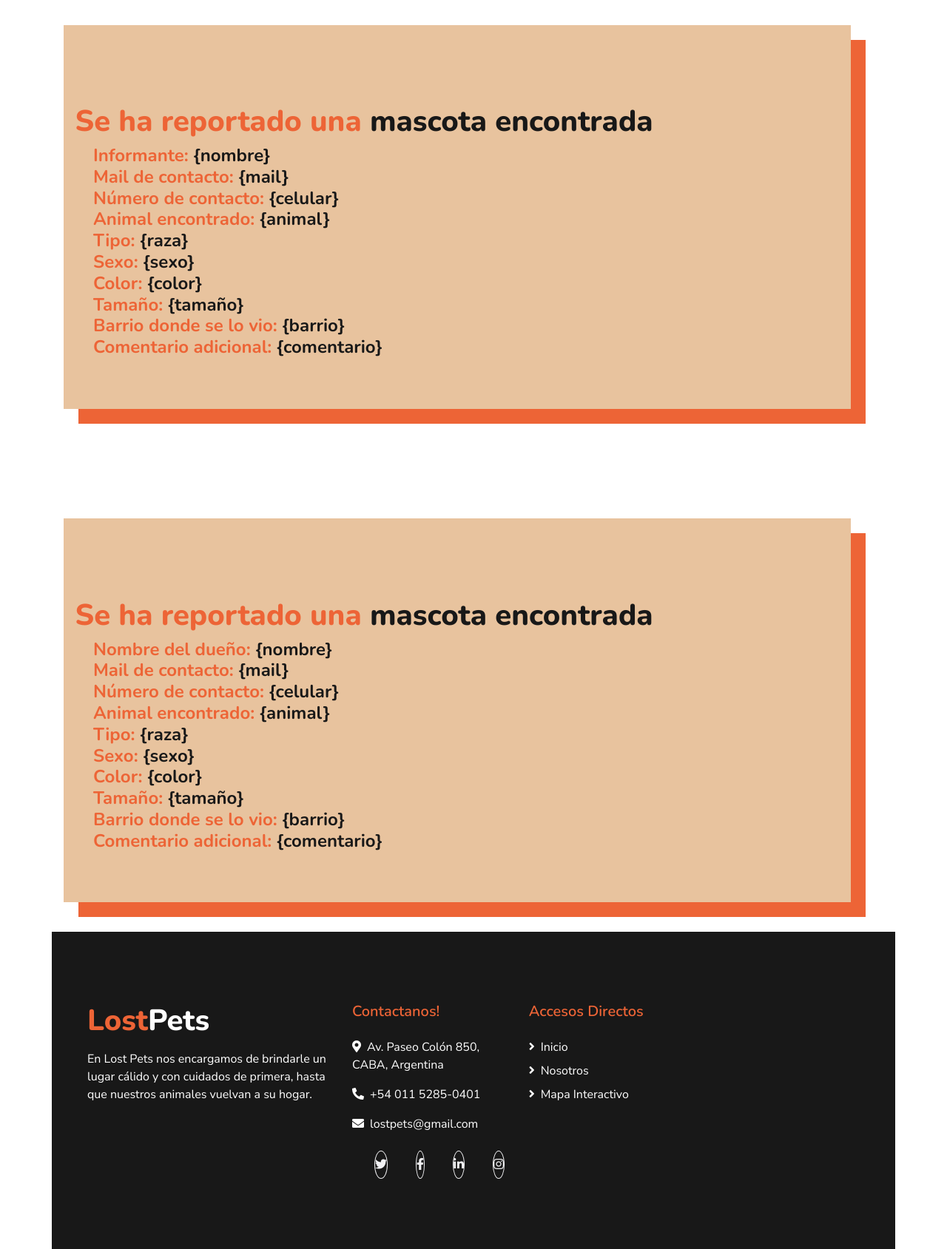
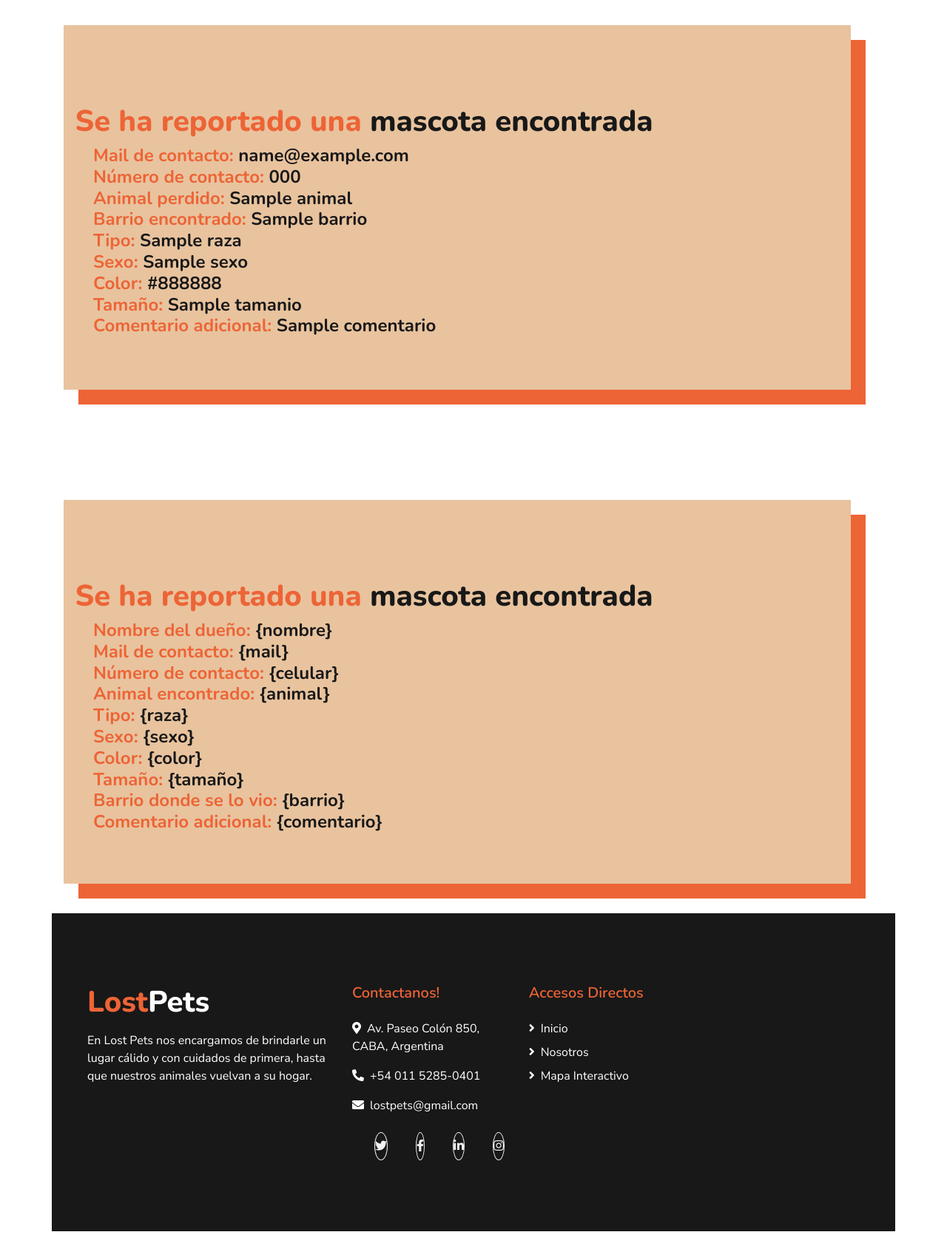
Before and after one commit to reyesito/Aprobado-True, a Flask app: template templates/lista-masc-encontradas.html in a window 1280 px wide. Shown: the part 463-2152 px from the top of the page at 74% size. After the commit the page ends 2128 px from the top, so only its background shows below. Run offline with Flask 3, Linux system fonts and the light colour scheme; the template is opened without the code that fills it: most values are stand-ins (such as "Sample title", 1, 10 or a date in 2020); some libraries are stand-ins or nearby versions.

Commit message:
html for conectado con database 2da lista
tarea #21

```diff
--- a/api.py
+++ b/api.py
@@ -141,8 +141,8 @@ def obtener_mascotas_encontradas():
             'id_informante' : row.id_informante
         }
         data.append(entity)
-
-    return jsonify(data), 200
+    conn.close()
+    return data
 
 def obtener_duenio(id_owner):
     conn = engine.connect()
--- a/app.py
+++ b/app.py
@@ -12,8 +12,20 @@ def about():
 
 @app.route("/lista-mascotas-encontradas")
 def lista_masc_encontradas():
-    return render_template("lista-masc-encontradas.html")
+    try:
+        data = obtener_mascotas_encontradas()
+        return render_template("lista-masc-encontradas.html", data=data)
+    except Exception as e:
+        return f'Error al obtener mascotas encontradas: {str(e)}'
 
+#esto pasa los datos como json
+@app.route('/api/mascotas-encontradas')
+def api_mascotas_encontradas():
+    try:
+        data = obtener_mascotas_encontradas()
+        return jsonify(data), 200
+    except Exception as e:
+        return jsonify({'error': str(e)}), 500
 
 #esto pasa los datos como json
 @app.route('/api/mascotas-perdidas')
--- a/templates/lista-masc-encontradas.html
+++ b/templates/lista-masc-encontradas.html
@@ -25,6 +25,7 @@
                             <div class="d-flex align-items-end mb-3 mt-n4 ml-n4" >-->
 
                       <!-- CASO MASCOTA ENCONTRADA CON DUEÑO DESCONOCIDO -->
+                    {% for mascota in data %}
                      <div class=" mx-3 p-4">
                      <div class="d-flex align-items-end mb-3 mt-n4 ml-n4">
                       <div class="mascotas-division">
@@ -33,27 +34,26 @@
                             <h1 class="titulo-img"><span class="texto1">Se ha reportado una </span> mascota encontrada<span class="texto1"></span> </h1>
                             <div class="lista-animales">
                                 <ul>
-                                    <h4><li><span class="texto1">Informante:</span> {nombre}</li>
-                                    <li><span class="texto1">Mail de contacto:</span> {mail}</li>
-                                    <li><span class="texto1">Número de contacto:</span> {celular}</li>
-                                    <li><span class="texto1">Animal encontrado:</span> {animal}</li>
-                                    <li><span class="texto1">Tipo:</span> {raza}</li>
-                                    <li><span class="texto1">Sexo:</span> {sexo}</li>
-                                    <li><span class="texto1">Color:</span> {color}</li>
-                                    <li><span class="texto1">Tamaño:</span> {tamaño}</li>
-                                    <li><span class="texto1">Barrio donde se lo vio:</span> {barrio}</li>
-                                    <li><span class="texto1">Comentario adicional:</span> {comentario}</li>
+                                    <h4><li><span class="texto1">Mail de contacto:</span> {{ mascota.mail_informante }}</li>
+                                    <li><span class="texto1">Número de contacto:</span> {{ mascota.telefono_informante }}</li>
+                                    <li><span class="texto1">Animal perdido:</span> {{ mascota.animal }}</li>
+                                    <li><span class="texto1">Barrio encontrado:</span> {{ mascota.barrio }}</li>
+                                    <li><span class="texto1">Tipo:</span> {{ mascota.raza }}</li>
+                                    <li><span class="texto1">Sexo:</span> {{ mascota.sexo }}</li>
+                                    <li><span class="texto1">Color:</span> {{ mascota.color }}</li>
+                                    <li><span class="texto1">Tamaño:</span> {{ mascota.tamanio }}</li>
+                                    <li><span class="texto1">Comentario adicional:</span>  {{ mascota.comentario }}</li></h4>
+                                    <br>
+                                </ul>
 
-                                    <br>
 
-                                </ul>
                             <br>
                             </div>
                             </div>
                         </div>
                     </div>
-
                 </div>
+                    {% endfor %}
                 <div class=" mx-3 p-4">
                     <div class="d-flex align-items-end mb-3 mt-n4 ml-n4">
                      <div class="mascotas-division">
```
